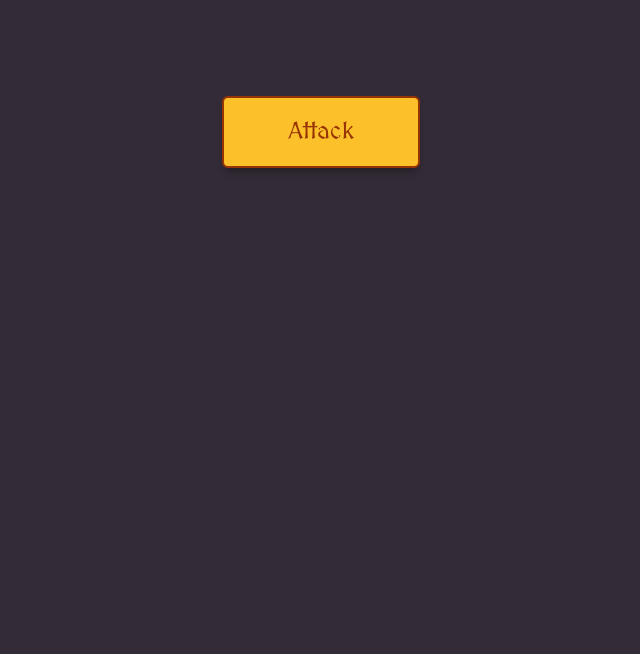
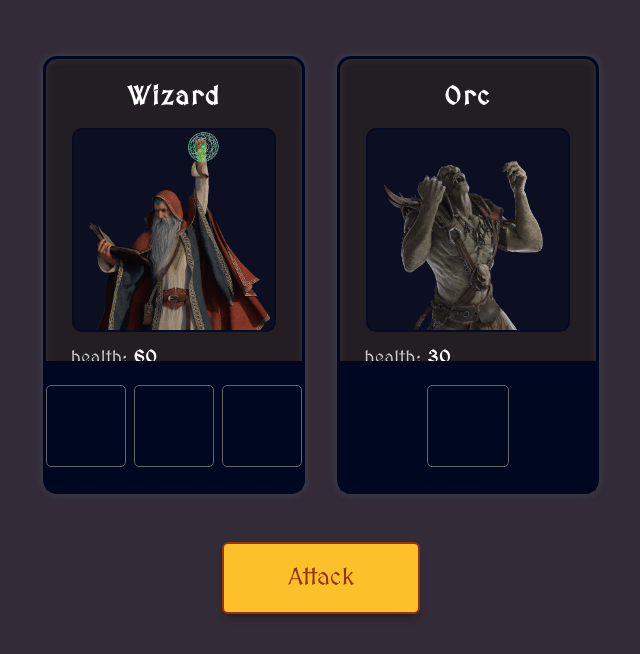
Before and after one commit to johnsavvidis/RPG-game, a plain HTML site: page index.html in a window 1280 px wide. Shown: the whole page, without its empty margins (319-959 px from the left). Drawn offline with nearby package versions, Linux system fonts and the light colour scheme; the site is published under a folder, as on GitHub Pages, so addresses that start at the root find nothing.

Commit message:
Update index.html

```diff
--- a/index.html
+++ b/index.html
@@ -3,7 +3,7 @@
         <link rel="preconnect" href="https://fonts.googleapis.com">
         <link rel="preconnect" href="https://fonts.gstatic.com" crossorigin>
         <link href="https://fonts.googleapis.com/css2?family=MedievalSharp&display=swap" rel="stylesheet">
-        <link rel="stylesheet" href="index.css">
+        <link rel="stylesheet" href="./index.css">
     </head>
     <body>
         <main>
@@ -15,6 +15,6 @@
         <section id="actions">
             <button id="attack-button">Attack</button>
         </section>
-        <script type="module" src="/index.js"></script>
+        <script type="module" src="./index.js"></script>
     </body>
 </html>
```
